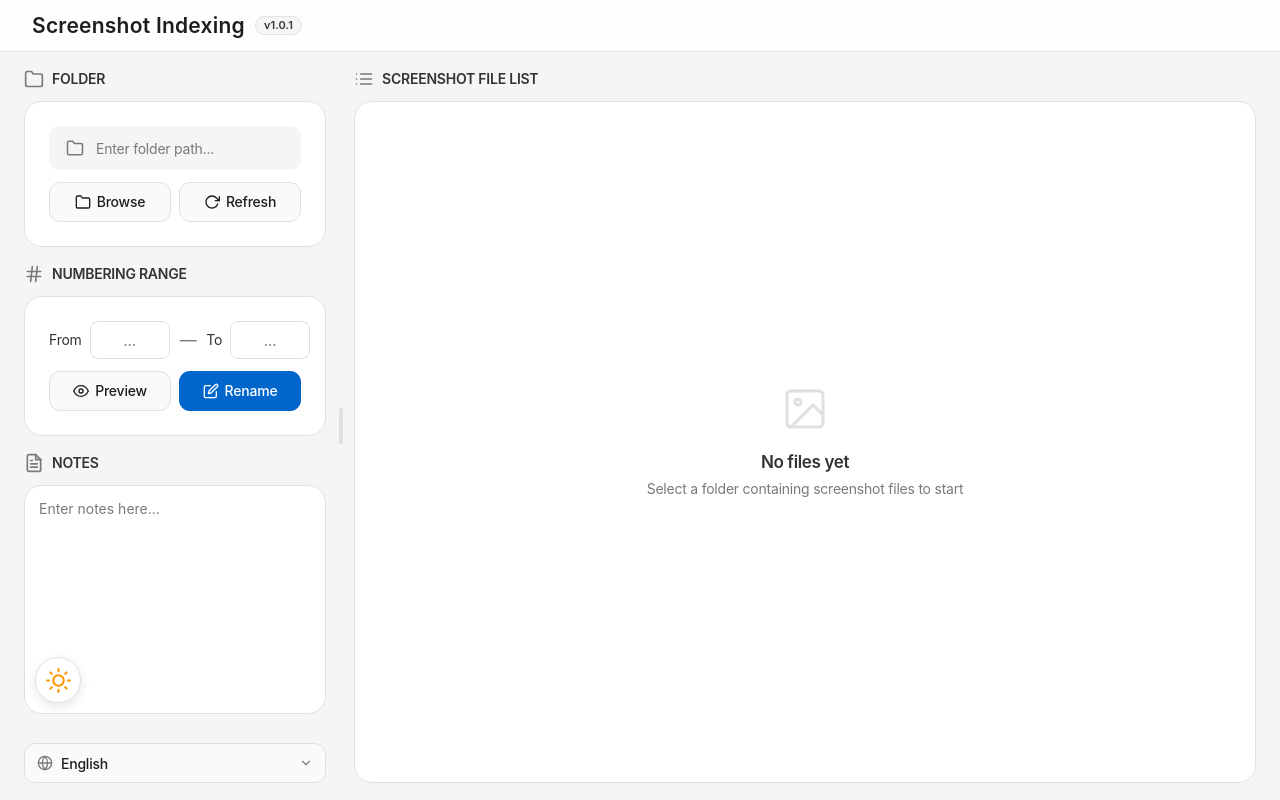
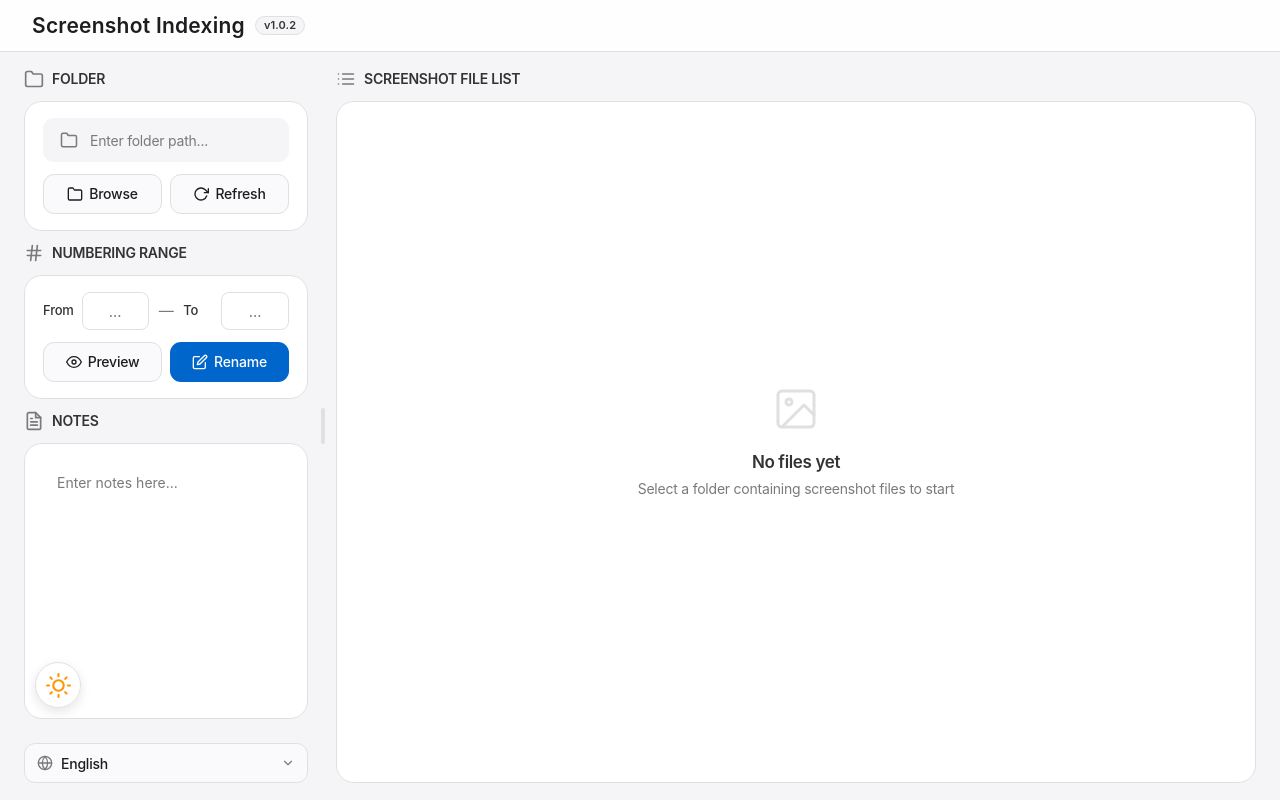
Before and after one commit to trietnguyen2611/Screenshot-Indexing, a Flask app: page / in a window 1280 px wide. Run offline with Flask 3, Linux system fonts and the light colour scheme.

Commit message:
update app v1.0.2

```diff
--- a/app.py
+++ b/app.py
@@ -5,7 +5,7 @@ import sys
 import unicodedata
 from flask import Flask, render_template, jsonify, request, send_from_directory
 
-VERSION = os.environ.get("APP_VERSION", "1.0.1").lstrip("v")
+VERSION = os.environ.get("APP_VERSION", "1.0.2").lstrip("v")
 
 if getattr(sys, 'frozen', False):
     if sys.platform == 'darwin':
--- a/static/app.js
+++ b/static/app.js
@@ -543,21 +543,19 @@ function initResizer() {
 
     if (!container || !sidebar || !resizer) return;
 
-    const getMinWidth = () => {
-        const containerWidth = container.getBoundingClientRect().width;
-        return Math.max(260, Math.round(containerWidth * 0.25));
-    };
+    const MIN_SIDEBAR_WIDTH = 290;
 
     // Restore saved sidebar width
     const savedWidth = localStorage.getItem('sidebar_width');
-    const minWidth = getMinWidth();
     if (savedWidth) {
         const parsed = parseInt(savedWidth, 10);
-        if (!isNaN(parsed) && parsed >= minWidth && parsed <= 650) {
+        if (!isNaN(parsed) && parsed >= MIN_SIDEBAR_WIDTH && parsed <= 650) {
             sidebar.style.width = `${parsed}px`;
         } else {
-            sidebar.style.width = `${minWidth}px`;
+            sidebar.style.width = `${MIN_SIDEBAR_WIDTH}px`;
         }
+    } else {
+        sidebar.style.width = `${MIN_SIDEBAR_WIDTH}px`;
     }
 
     let isDragging = false;
@@ -581,7 +579,7 @@ function initResizer() {
         if (!isDragging) return;
         const deltaX = e.clientX - startX;
         const containerWidth = container.getBoundingClientRect().width;
-        const minAllowed = Math.max(260, Math.round(containerWidth * 0.25)); // Limit at 2.5:7.5 ratio (min 25%)
+        const minAllowed = MIN_SIDEBAR_WIDTH;
         const maxAllowed = Math.min(650, containerWidth - 350);
         let newWidth = startWidth + deltaX;
 
--- a/static/style.css
+++ b/static/style.css
@@ -158,15 +158,19 @@ body {
 }
 
 .sidebar-panel {
-    width: 25%;
-    min-width: 260px;
+    width: 290px;
+    min-width: 290px;
     max-width: 650px;
     display: flex;
     flex-direction: column;
     overflow-y: auto;
     padding-right: 6px;
     flex-shrink: 0;
-    gap: var(--space-md);
+    gap: var(--space-sm);
+}
+
+.sidebar-panel .card {
+    padding: 16px 18px;
 }
 
 .sidebar-panel .section {
@@ -706,32 +710,40 @@ body {
     display: flex;
     align-items: center;
     justify-content: space-between;
-    gap: var(--space-xs);
+    gap: 8px;
+    width: 100%;
 }
 
 .range-group {
+    flex: 1 1 0;
+    min-width: 0;
     display: flex;
     align-items: center;
-    gap: var(--space-xs);
+    gap: 8px;
 }
 
 .range-label {
-    font-size: 14px;
-    font-weight: 400;
+    font-size: 13px;
+    font-weight: 500;
     color: var(--color-ink-muted-80);
-    letter-spacing: -0.224px;
+    letter-spacing: -0.2px;
+    white-space: nowrap;
+    flex-shrink: 0;
+    min-width: 30px;
 }
 
 .range-input {
-    width: 80px;
+    flex: 1 1 0;
+    min-width: 0;
+    width: 100%;
     height: 38px;
-    padding: 0 var(--space-sm);
+    padding: 0 8px;
     border: 1px solid var(--color-hairline);
     border-radius: var(--rounded-sm);
     background: var(--color-canvas);
     font-family: var(--font-body);
-    font-size: 15px;
-    font-weight: 400;
+    font-size: 14px;
+    font-weight: 500;
     color: var(--color-ink);
     text-align: center;
     outline: none;
@@ -751,9 +763,10 @@ body {
 }
 
 .range-dash {
-    font-size: 17px;
+    font-size: 15px;
     color: var(--color-ink-muted-48);
     padding: 0 2px;
+    flex-shrink: 0;
 }
 
 .range-actions {
@@ -763,8 +776,9 @@ body {
 }
 
 .range-actions .btn {
-    flex: 1;
+    flex: 1 1 0;
     min-height: 40px;
+    min-width: 0;
 }
 
 /* ── Notes Section ───────────────────────────────────────────────── */
@@ -1269,6 +1283,26 @@ tbody tr:last-child td {
     box-shadow: 0 4px 20px rgba(0, 0, 0, 0.3);
 }
 
+[data-theme="dark"] .folder-input-wrapper {
+    background: #2c2c2e;
+}
+
+[data-theme="dark"] .folder-input-wrapper:focus-within {
+    background: #1c1c1e;
+}
+
+[data-theme="dark"] .range-input {
+    background: #2c2c2e;
+    border-color: #38383a;
+    color: #f5f5f7;
+}
+
+[data-theme="dark"] .range-input:focus {
+    background: #1c1c1e;
+    border-color: var(--color-primary);
+    box-shadow: 0 0 0 3px rgba(10, 132, 255, 0.25);
+}
+
 [data-theme="dark"] .modal {
     background: #1c1c1e;
     border: 1px solid #38383a;
--- a/templates/index.html
+++ b/templates/index.html
@@ -15,7 +15,7 @@
     <header class="header">
         <div class="header-brand">
             <h1 class="header-title">Screenshot Indexing</h1>
-            <span class="app-version-badge">v{{ version | default('1.0.1') }}</span>
+            <span class="app-version-badge">v{{ version | default('1.0.2') }}</span>
         </div>
     </header>
 
```
